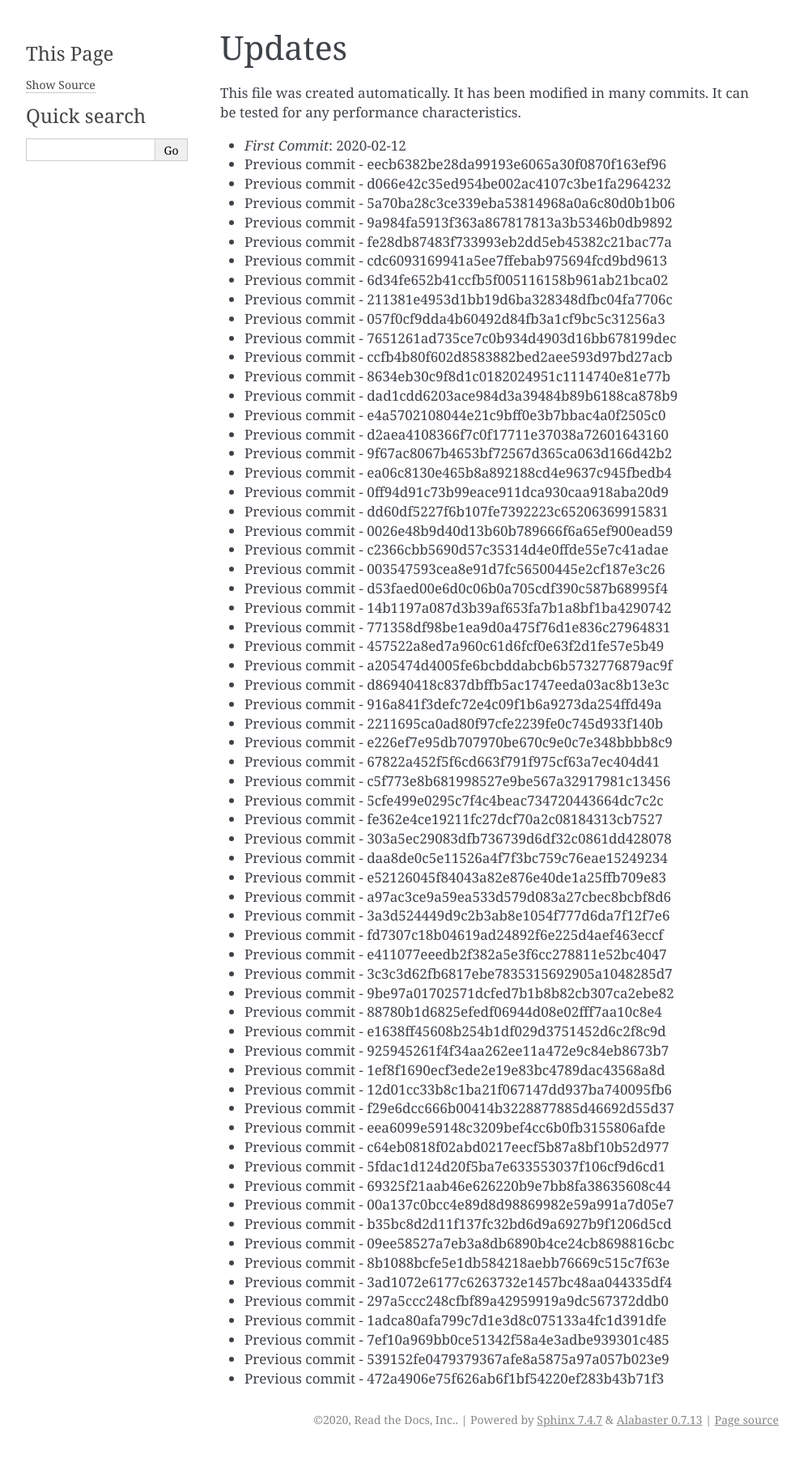
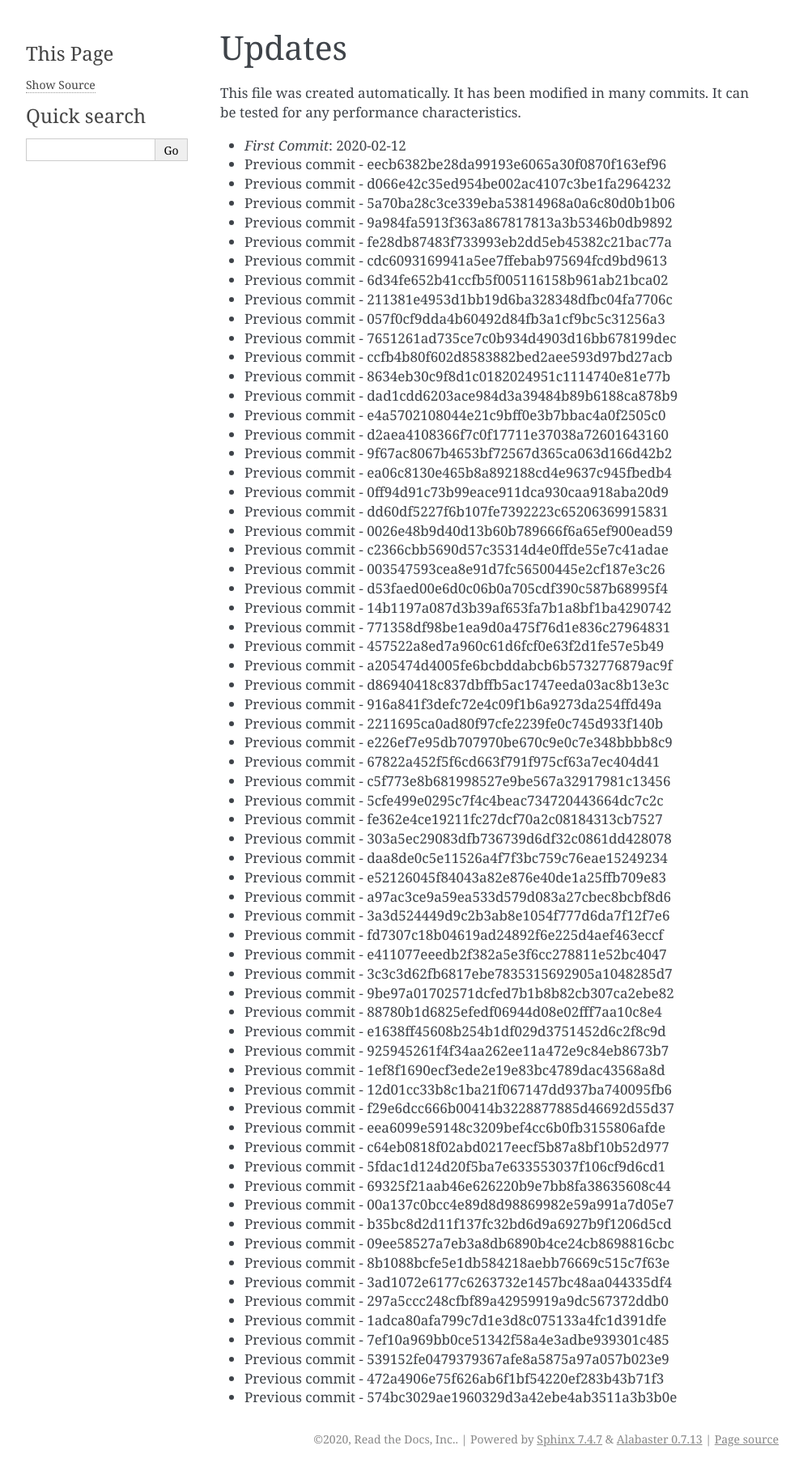
Before and after one commit to readthedocs/rtd-git-stresstest, a Sphinx documentation site: the page built from docs/updates.rst, in a window 1280 px wide. Shown: the whole page at 81% size, without its empty margins (148-1140 px from the left). Built offline with Sphinx 7.4.7, drawn with Linux system fonts in a browser that asks for light colours; before the commit the page ends 1793 px from its top, so only the background shows below that.

Commit message:
Generating commit from previous: 574bc3029ae1960329d3a42ebe4ab3511a3b3b0e

```diff
--- a/docs/updates.rst
+++ b/docs/updates.rst
@@ -70,3 +70,4 @@ It can be tested for any performance characteristics.
 * Previous commit - 7ef10a969bb0ce51342f58a4e3adbe939301c485
 * Previous commit - 539152fe0479379367afe8a5875a97a057b023e9
 * Previous commit - 472a4906e75f626ab6f1bf54220ef283b43b71f3
+* Previous commit - 574bc3029ae1960329d3a42ebe4ab3511a3b3b0e
```
